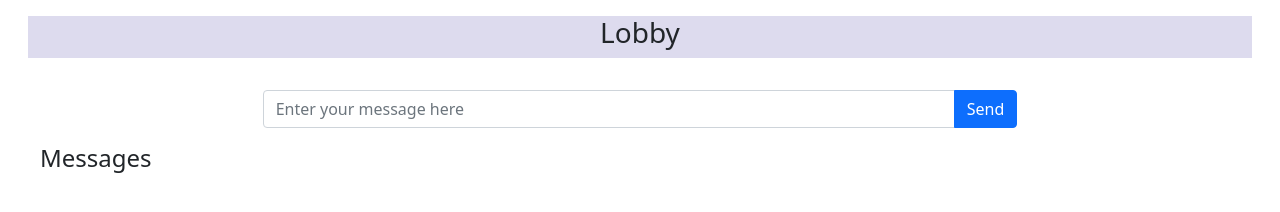
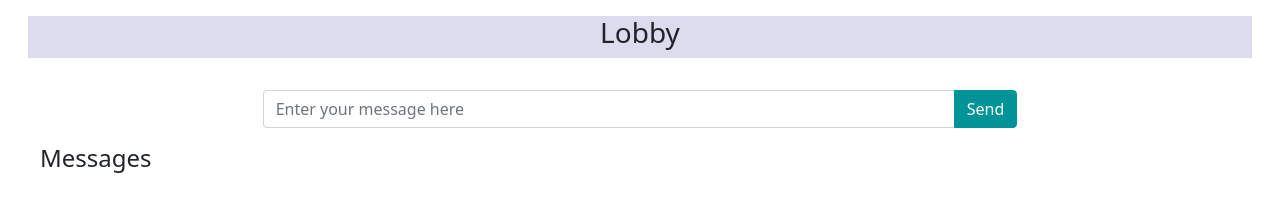
Before and after one commit to laura-anderson/reversi, a website: page public/lobby.html in a window 1280 px wide. Drawn offline with nearby package versions, Linux system fonts and the light colour scheme; no server answers.

Commit message:
Updated button color

```diff
--- a/public/lobby.html
+++ b/public/lobby.html
@@ -20,6 +20,14 @@
         margin: 1px 1px 1px 1px;
         font-size: 125%;
         color: #5a5a77;
+      }
+      .btn-primary {
+        background-color: #009397;
+        border-color: #009397;
+      }
+      .btn-primary:hover {
+        background-color: #00D2D8;
+        border-color: #00D2D8;
       }
     </style>
 
```
